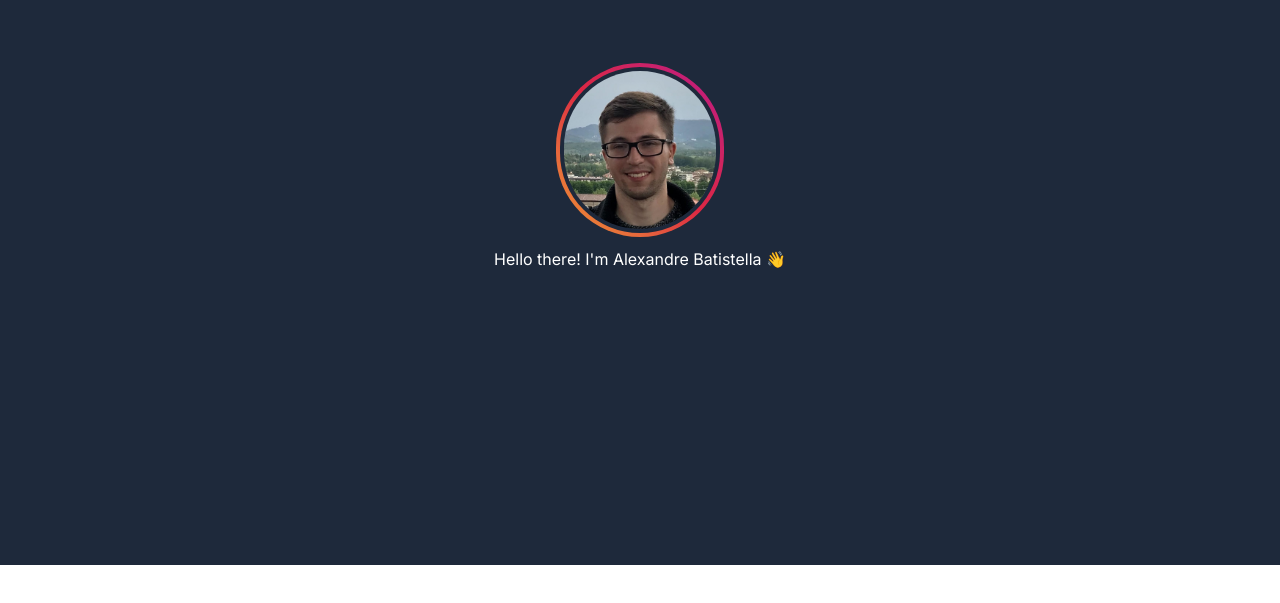
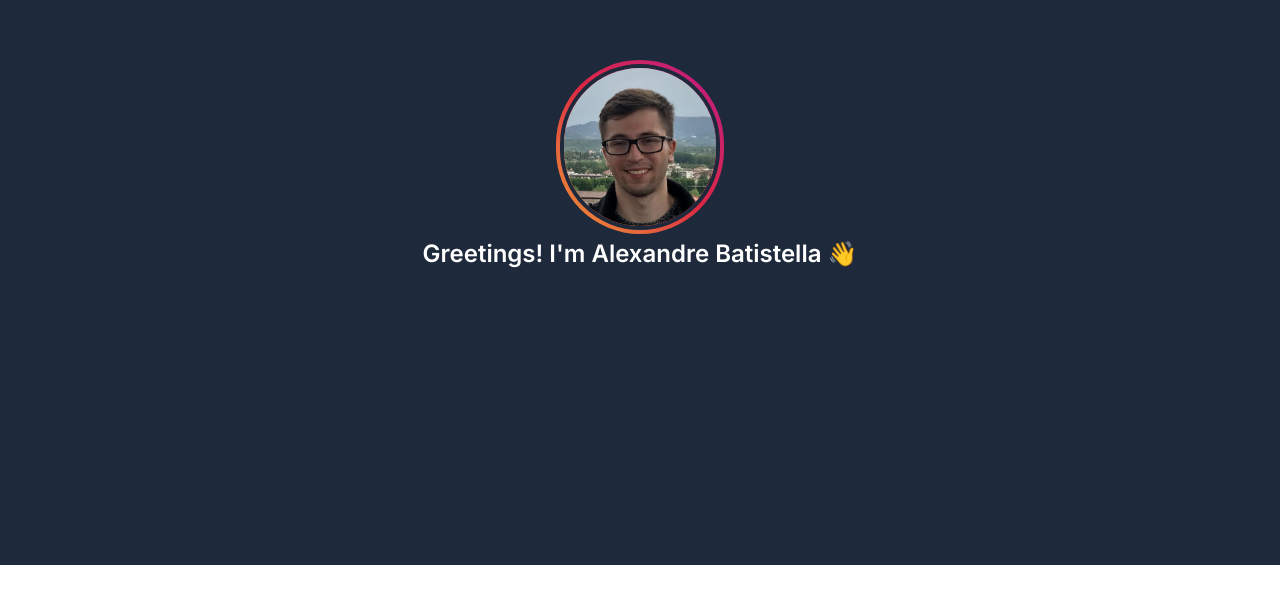
Before and after one commit to AlexandreBellas/portfolio, a Next.js app: page / in a window 1280 px wide. Shown: the part 235-838 px from the top of the page. Built offline with nearby package versions, Linux system fonts and the light colour scheme.

Commit message:
feat: add better styling for main image

```diff
--- a/src/components/SectionInitial/index.tsx
+++ b/src/components/SectionInitial/index.tsx
@@ -7,22 +7,18 @@ export default function SectionInitial() {
       id="initial"
       className="flex min-h-screen flex-col items-center justify-center bg-slate-800"
     >
-      <div className="justify-center border-black">
-        <div className={styles['profile-circle']}>
-          <div className="m-1 rounded-full bg-slate-800">
+      <div className="bg-instagram relative inline-block rounded-full p-1">
         <Image
-              className="rounded-full p-1"
+          className="rounded-full border-4 border-slate-800"
           src="/profile.jpg"
           width={160}
           height={160}
           alt="Alexandre Batistella"
         />
       </div>
-        </div>
-      </div>
       <div className="container text-center">
-        <h2 className="text-white">
-          {"Hello there! I'm Alexandre Batistella 👋"}
+        <h2 className="mt-1 text-2xl font-semibold text-white">
+          {"Greetings! I'm Alexandre Batistella 👋"}
         </h2>
       </div>
     </section>
--- a/src/components/SectionInitial/styles.module.scss
+++ b/src/components/SectionInitial/styles.module.scss
@@ -9,24 +9,3 @@
     #bc1888
   );
 }
-
-.profile-circle::before {
-  content: '';
-  position: absolute;
-  top: 0;
-  right: 0;
-  bottom: 0;
-  left: 0;
-  z-index: -1;
-  border-radius: 9999px; /* Full rounded */
-  padding: 3px; /* Adjust padding to fit the desired border width */
-  background: inherit;
-  -webkit-mask:
-    linear-gradient(#fff 0 0) content-box,
-    linear-gradient(#fff 0 0);
-  mask:
-    linear-gradient(#fff 0 0) content-box,
-    linear-gradient(#fff 0 0);
-  -webkit-mask-composite: xor;
-  mask-composite: exclude;
-}
--- a/tailwind.config.ts
+++ b/tailwind.config.ts
@@ -12,8 +12,8 @@ const config: Config = {
         'gradient-radial': 'radial-gradient(var(--tw-gradient-stops))',
         'gradient-conic':
           'conic-gradient(from 180deg at 50% 50%, var(--tw-gradient-stops))',
-        'instagram-gradient':
-          'linear-gradient(45deg, #f09433 0%, #e6683c 25%, #dc2743 50%, #cc2366 75%, #bc1888 100%)',
+        instagram:
+          'linear-gradient(45deg, #f09433, #e6683c, #dc2743, #cc2366, #bc1888)',
       },
     },
   },
```
Lines whose indentation alone changed are shown as unchanged.
